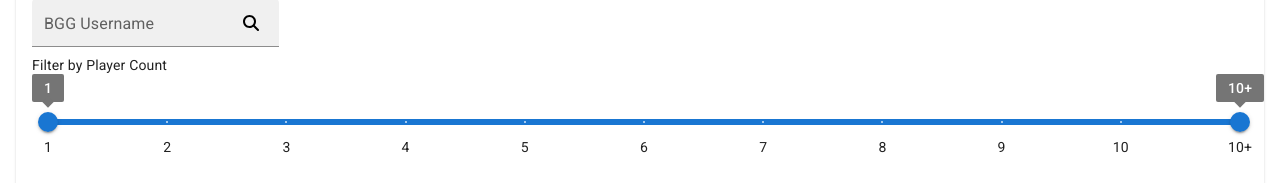
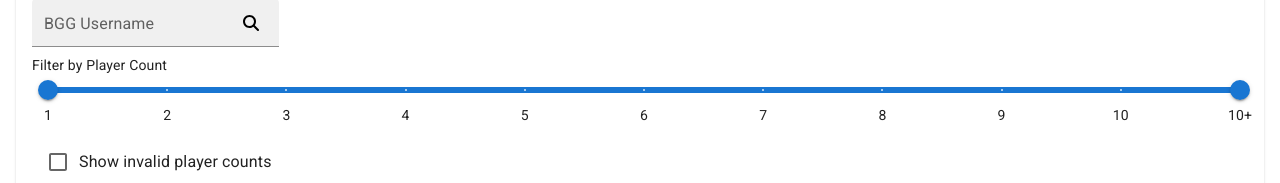
Before and after one commit to davidhorm/bgg-what-to-play, a React (Vite) app: page / in a window 1280 px wide. Shown: the part 145-328 px from the top of the page. Built offline with nearby package versions, Linux system fonts and the light colour scheme.

Commit message:
Misc fixes to Slider - Fix getAriaLabel with proper label - filterDispatch onChangeCommitted so don't need to debounce - local state for value and onChange

```diff
--- a/src/components/SearchFilterForm/PlayerCountSlider.tsx
+++ b/src/components/SearchFilterForm/PlayerCountSlider.tsx
@@ -1,9 +1,13 @@
+import { useState } from "react";
 import type { CollectionFilterReducer } from "@/types";
 import Slider from "@mui/material/Slider";
 
 type Props = {
   filter: CollectionFilterReducer;
 };
+
+const getAriaLabel = (index: number) =>
+  index === 0 ? "Minimum Player Count" : "Maximum Player Count";
 
 const getValueLabel = (value: number) =>
   value > 10 ? "10+" : value.toString();
@@ -18,24 +22,27 @@
 
 export const PlayerCountSlider = ({
   filter: { filterState, filterDispatch },
-}: Props) => (
+}: Props) => {
+  const [range, setRange] = useState(filterState.playerCountRange);
+
+  return (
     <div className="mt-2 mr-6 flex flex-col">
       <label htmlFor="player-count" className="text-sm">
         Filter by Player Count
       </label>
       <Slider
         id="player-count"
-      className="mx-4 mt-8"
-      getAriaLabel={getValueLabel}
+        className="mx-4"
+        getAriaLabel={getAriaLabel}
         getAriaValueText={getValueLabel}
         valueLabelFormat={getValueLabel}
-      valueLabelDisplay="on"
         min={1}
         max={11}
         marks={marks}
         scale={convertElevenToInfinity}
-      value={filterState.playerCountRange}
-      onChange={(_, value) => {
+        value={range}
+        onChange={(_, value) => setRange(value as [number, number])}
+        onChangeCommitted={(_, value) => {
           filterDispatch({
             type: "SET_PLAYER_COUNT_RANGE",
             payload: value as [number, number],
@@ -44,3 +51,4 @@
       />
     </div>
   );
+};
```
Lines whose indentation alone changed are shown as unchanged.
